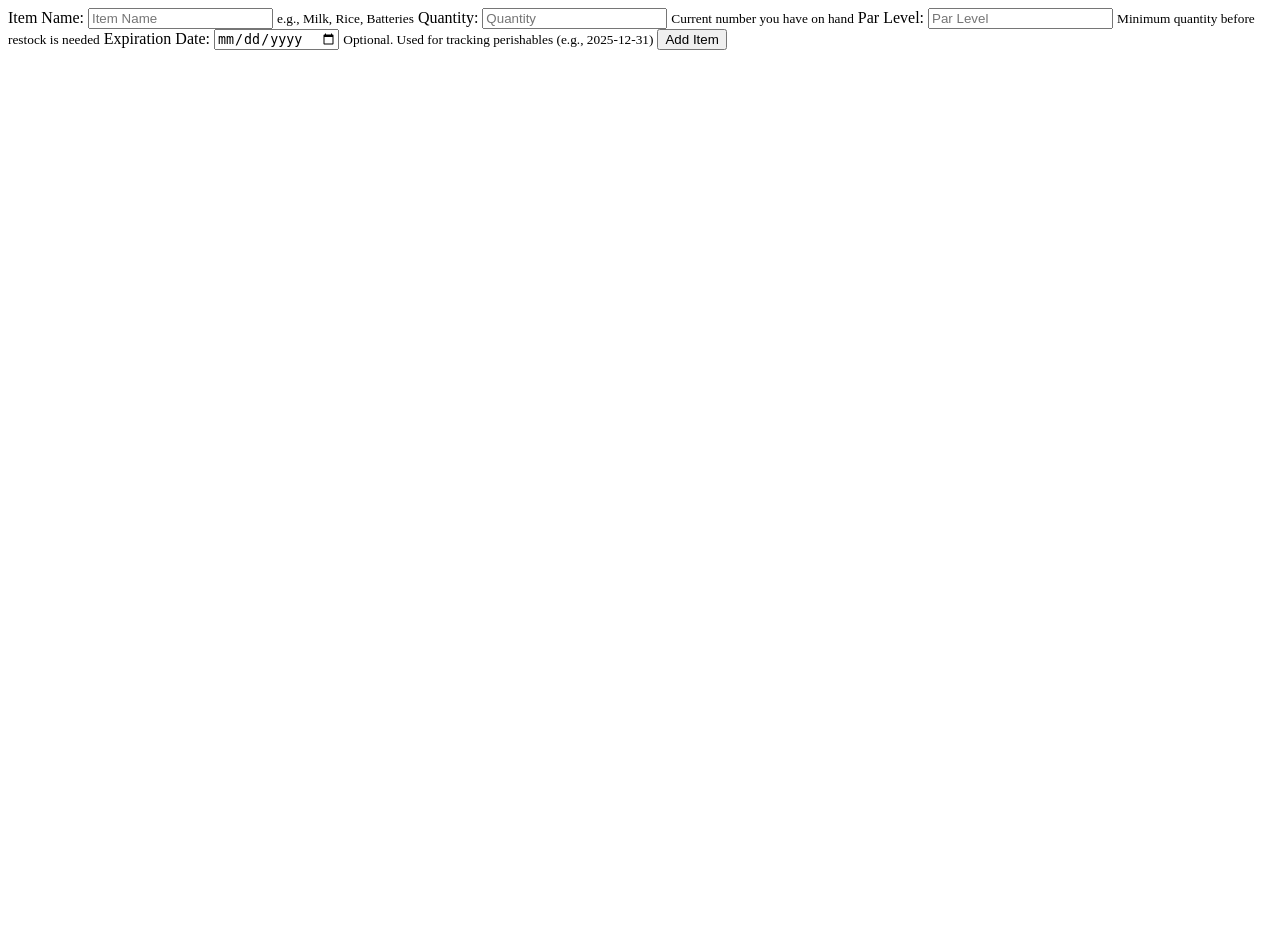
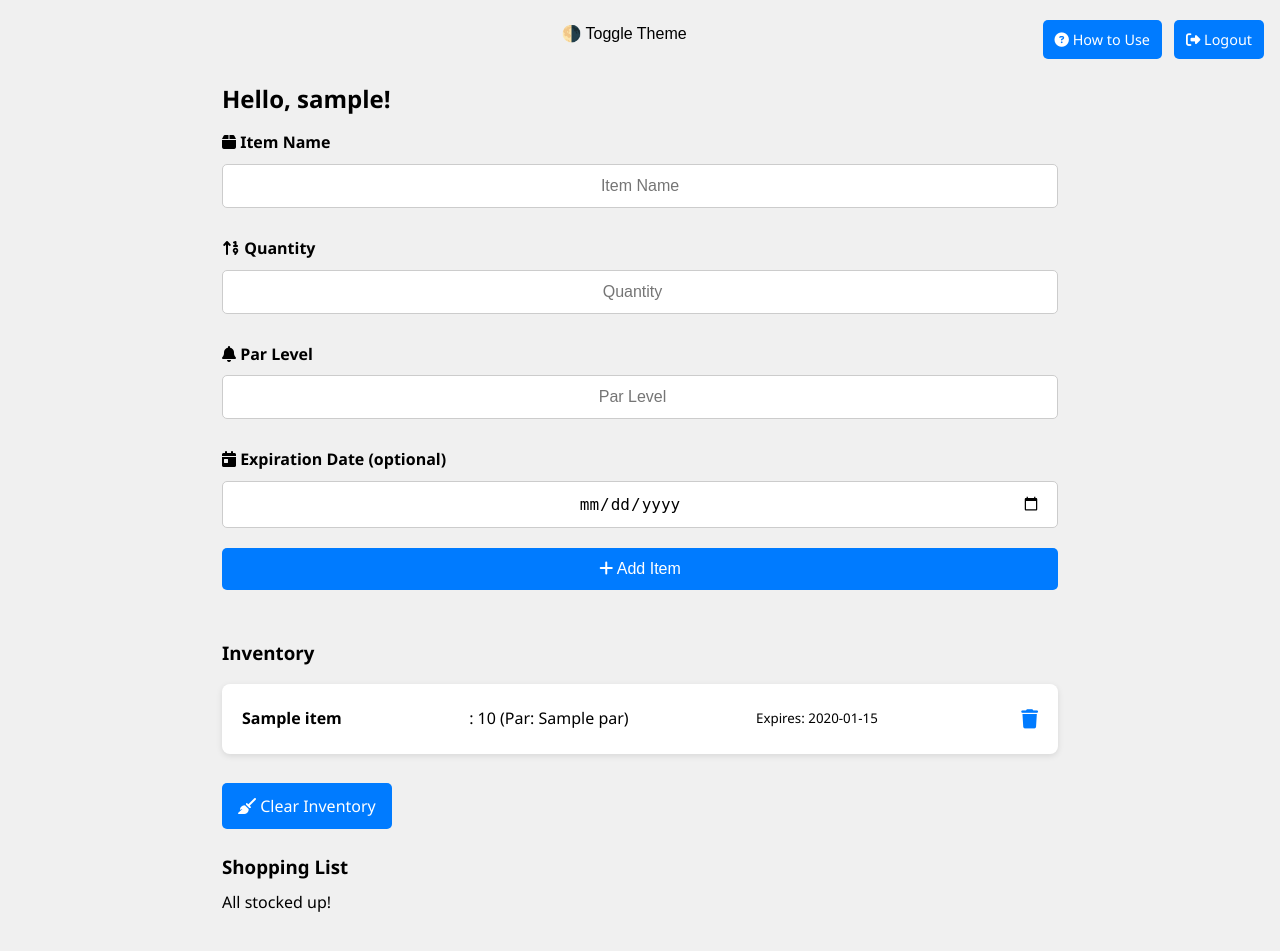
Before and after one commit to BikramSingh1989/Shopping-List-Creator, a Flask app: page /dashboard in a window 1280 px wide. Shown: the top 951 px of the page. Run offline with Flask 3, Linux system fonts and the light colour scheme; the visitor is signed in with stand-in values (Sample User, id 1); a database or web service that is not in the repository returns one stand-in record (values such as "Sample title").

Commit message:
updated dashboard.html and style.css

```diff
--- a/static/style.css
+++ b/static/style.css
@@ -11,7 +11,7 @@ html, body {
   height: 100%;
   background-color: var(--bg);
   color: var(--text);
-  font-family: sans-serif;
+  font-family: 'Segoe UI', sans-serif;
   transition: background-color 0.3s ease, color 0.3s ease;
   overflow-x: hidden;
   line-height: 1.6;
@@ -20,7 +20,7 @@ html, body {
 /* ===== Theme Variables ===== */
 :root {
   --bg: #f0f0f0;
-  --text: #000000;
+  --text: #000;
   --card-bg: #ffffff;
   --accent: #007bff;
   --accent-hover: #0056b3;
@@ -46,9 +46,15 @@ form {
   margin-bottom: 2rem;
 }
 
+label {
+  display: block;
+  margin: 0.75rem 0 0.25rem;
+  font-weight: 600;
+}
+
 input, button, .btn {
   padding: 0.75rem 1rem;
-  margin: 0.5rem 0;
+  margin: 0.25rem 0 1rem;
   width: 100%;
   font-size: 1rem;
   border-radius: 5px;
@@ -73,11 +79,22 @@ button, .btn {
   color: white;
   border: none;
   cursor: pointer;
-  transition: background-color 0.3s ease;
+  transition: background-color 0.3s ease, transform 0.2s ease;
 }
 
 button:hover, .btn:hover {
   background-color: var(--accent-hover);
+  transform: translateY(-2px);
+}
+
+/* ===== Animation ===== */
+.fade-in {
+  animation: fadeIn 0.5s ease-in forwards;
+  opacity: 0;
+}
+
+@keyframes fadeIn {
+  to { opacity: 1; }
 }
 
 /* ===== Top-Right Navigation Buttons ===== */
@@ -121,16 +138,20 @@ button:hover, .btn:hover {
   justify-content: space-between;
   align-items: center;
   flex-wrap: wrap;
+  transition: transform 0.2s ease;
 }
 
-/* Add extra space after last inventory item */
-.item:last-of-type {
-  margin-bottom: 2.5rem;
+.item:hover {
+  transform: scale(1.01);
 }
 
 .item a {
   margin-left: 1rem;
   font-size: 1.2rem;
+}
+
+.item:last-of-type {
+  margin-bottom: 2.5rem;
 }
 
 /* ===== Utility Links ===== */
@@ -174,7 +195,6 @@ h3 {
   margin-bottom: 0.75rem;
 }
 
-
 /* ===== Mobile Adjustments ===== */
 @media (max-width: 600px) {
   .top-right-buttons {
--- a/templates/dashboard.html
+++ b/templates/dashboard.html
@@ -1,27 +1,60 @@
-<form method="post">
-  <label>
-    Item Name:
-    <input name="name" placeholder="Item Name" required>
-    <small>e.g., Milk, Rice, Batteries</small>
-  </label>
+<!DOCTYPE html>
+<html lang="en">
+<head>
+  <meta charset="UTF-8">
+  <meta name="viewport" content="width=device-width, initial-scale=1.0">
+  <title>Dashboard</title>
+  <link rel="stylesheet" href="{{ url_for('static', filename='style.css') }}">
+  <link href="https://cdnjs.cloudflare.com/ajax/libs/font-awesome/6.5.0/css/all.min.css" rel="stylesheet">
+</head>
+<body>
+  <div class="top-right-buttons">
+    <a href="/how-to-use" class="btn small"><i class="fa-solid fa-circle-question"></i> How to Use</a>
+    <a href="/logout" class="btn small"><i class="fa-solid fa-right-from-bracket"></i> Logout</a>
+  </div>
 
-  <label>
-    Quantity:
-    <input name="quantity" type="number" placeholder="Quantity" required>
-    <small>Current number you have on hand</small>
-  </label>
+  <button class="toggle-btn" onclick="document.body.classList.toggle('dark')">🌗 Toggle Theme</button>
 
-  <label>
-    Par Level:
-    <input name="par" type="number" placeholder="Par Level" required>
-    <small>Minimum quantity before restock is needed</small>
-  </label>
+  <div class="container">
+    <h2>Hello, {{ session.username }}!</h2>
 
-  <label>
-    Expiration Date:
-    <input name="expiration" type="date">
-    <small>Optional. Used for tracking perishables (e.g., 2025-12-31)</small>
-  </label>
+    <form method="post">
+      <label><i class="fa-solid fa-box"></i> Item Name</label>
+      <input name="name" placeholder="Item Name" required>
 
-  <button type="submit">Add Item</button>
-</form>
+      <label><i class="fa-solid fa-sort-numeric-up"></i> Quantity</label>
+      <input name="quantity" type="number" placeholder="Quantity" required>
+
+      <label><i class="fa-solid fa-bell"></i> Par Level</label>
+      <input name="par" type="number" placeholder="Par Level" required>
+
+      <label><i class="fa-solid fa-calendar-day"></i> Expiration Date (optional)</label>
+      <input name="expiration" type="date" placeholder="Expiration Date">
+
+      <button type="submit"><i class="fa-solid fa-plus"></i> Add Item</button>
+    </form>
+
+    <h3>Inventory</h3>
+    {% for item in items %}
+      <div class="item fade-in">
+        <strong>{{ item.name }}</strong>: {{ item.quantity }} (Par: {{ item.par }})
+        {% if item.expiration %}<br><small>Expires: {{ item.expiration.strftime('%Y-%m-%d') }}</small>{% endif %}
+        <a href="/delete/{{ item._id }}"><i class="fa-solid fa-trash"></i></a>
+      </div>
+    {% else %}
+      <p>No items found.</p>
+    {% endfor %}
+
+    <a href="/clear-inventory" class="btn clear" onclick="return confirm('Clear entire inventory?');">
+      <i class="fa-solid fa-broom"></i> Clear Inventory
+    </a>
+
+    <h3>Shopping List</h3>
+    {% for item in shopping %}
+      <p>🛒 {{ item.name }} (Need {{ item.par - item.quantity }})</p>
+    {% else %}
+      <p>All stocked up!</p>
+    {% endfor %}
+  </div>
+</body>
+</html>
```
